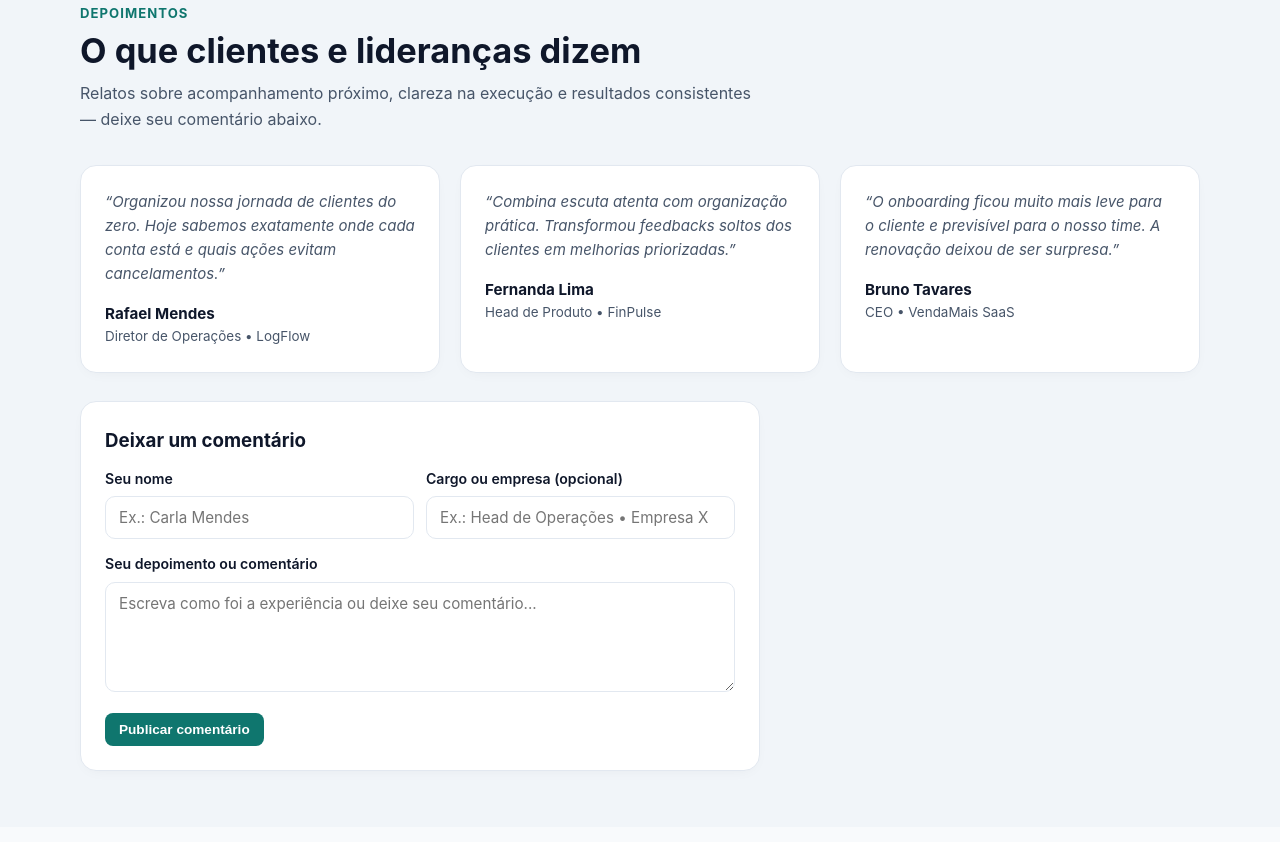
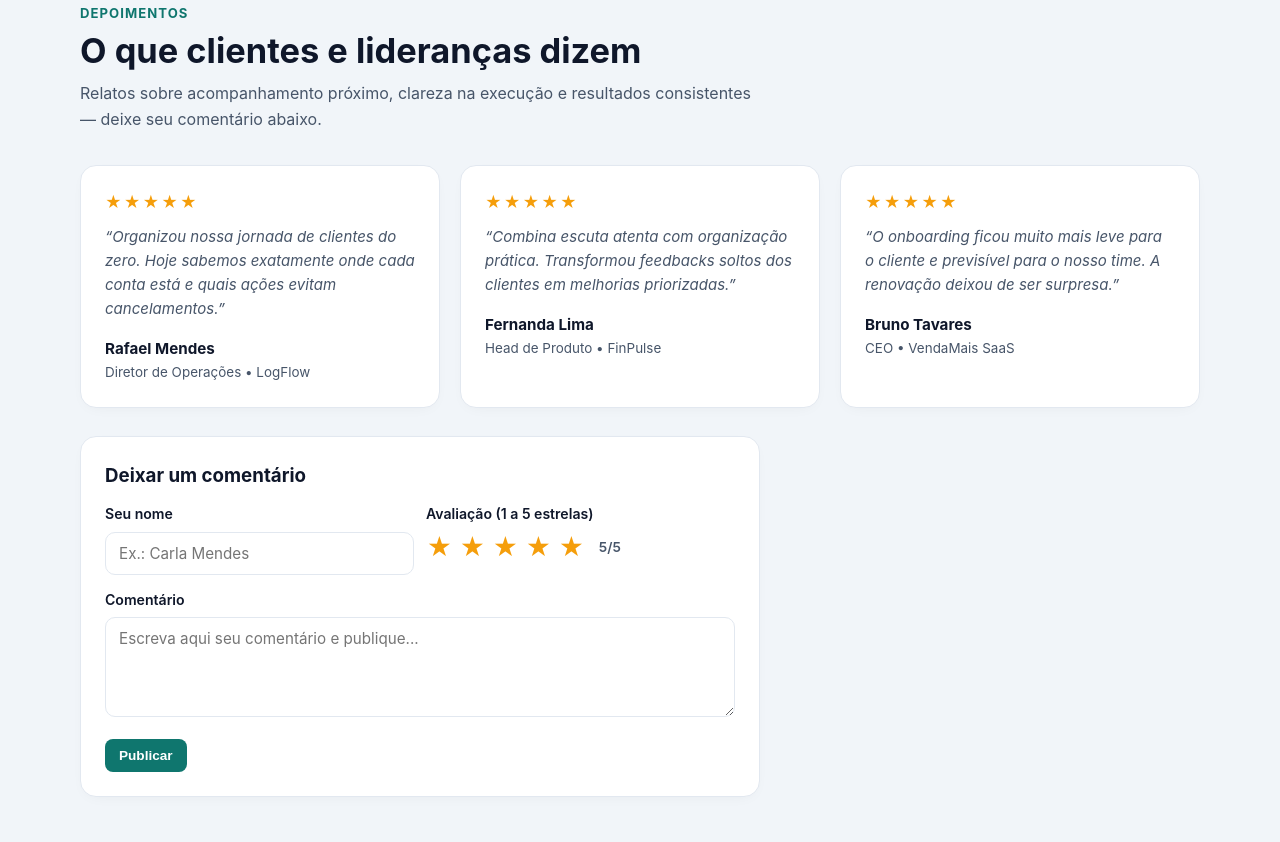
Before and after one commit to Dokka9/BarbaraDavid, a plain HTML site: page index.html in a window 1280 px wide. Shown: the part 2098-2940 px from the top of the page. Drawn offline with Linux system fonts and the light colour scheme.

Commit message:
Add files via upload

```diff
--- a/index.html
+++ b/index.html
@@ -375,6 +375,36 @@
       font-size: 0.9rem;
     }
 
+    .stars-display {
+      color: #f59e0b;
+      font-size: 1rem;
+      letter-spacing: 2px;
+      margin-bottom: 10px;
+    }
+
+    .star-picker {
+      display: inline-flex;
+      gap: 6px;
+      align-items: center;
+    }
+
+    .star-btn {
+      background: none;
+      border: none;
+      font-size: 1.6rem;
+      line-height: 1;
+      cursor: pointer;
+      color: #cbd5e1;
+      transition: transform 0.15s ease, color 0.15s ease;
+      padding: 2px;
+    }
+
+    .star-btn.active,
+    .star-btn:hover {
+      color: #f59e0b;
+      transform: scale(1.08);
+    }
+
     .quote {
       font-style: italic;
       color: var(--text);
@@ -446,7 +476,7 @@
     }
 
     textarea {
-      min-height: 110px;
+      min-height: 100px;
       resize: vertical;
     }
 
@@ -693,15 +723,23 @@
                 <input id="commentAuthor" type="text" required placeholder="Ex.: Carla Mendes" />
               </div>
               <div class="field">
-                <label for="commentRole">Cargo ou empresa (opcional)</label>
-                <input id="commentRole" type="text" placeholder="Ex.: Head de Operações • Empresa X" />
+                <label>Avaliação (1 a 5 estrelas)</label>
+                <div class="star-picker" id="commentStarPicker" role="radiogroup" aria-label="Avaliação de 1 a 5 estrelas">
+                  <button type="button" class="star-btn active" data-value="1" aria-label="1 estrela">★</button>
+                  <button type="button" class="star-btn active" data-value="2" aria-label="2 estrelas">★</button>
+                  <button type="button" class="star-btn active" data-value="3" aria-label="3 estrelas">★</button>
+                  <button type="button" class="star-btn active" data-value="4" aria-label="4 estrelas">★</button>
+                  <button type="button" class="star-btn active" data-value="5" aria-label="5 estrelas">★</button>
+                  <span id="commentStarLabel" style="margin-left: 8px; font-size: 0.86rem; color: var(--muted); font-weight: 600;">5/5</span>
+                </div>
+                <input id="commentRating" type="hidden" value="5" />
               </div>
             </div>
             <div class="field">
-              <label for="commentText">Seu depoimento ou comentário</label>
-              <textarea id="commentText" required placeholder="Escreva como foi a experiência ou deixe seu comentário..."></textarea>
-            </div>
-            <button type="submit" class="btn btn-primary btn-sm">Publicar comentário</button>
+              <label for="commentText">Comentário</label>
+              <textarea id="commentText" required placeholder="Escreva aqui seu comentário e publique..."></textarea>
+            </div>
+            <button type="submit" class="btn btn-primary btn-sm">Publicar</button>
             <div class="feedback" id="commentFeedback"></div>
           </form>
         </div>
@@ -952,6 +990,16 @@
           <div class="field">
             <label for="newTestRole">Cargo / Empresa</label>
             <input id="newTestRole" type="text" placeholder="Ex.: Head de Operações • Empresa X" />
+          </div>
+          <div class="field">
+            <label for="newTestRating">Estrelas (1 a 5)</label>
+            <select id="newTestRating">
+              <option value="5">★★★★★ (5/5)</option>
+              <option value="4">★★★★☆ (4/5)</option>
+              <option value="3">★★★☆☆ (3/5)</option>
+              <option value="2">★★☆☆☆ (2/5)</option>
+              <option value="1">★☆☆☆☆ (1/5)</option>
+            </select>
           </div>
           <div class="field">
             <label for="newTestQuote">Depoimento ou comentário</label>
@@ -1096,18 +1144,21 @@
           id: 1,
           author: "Rafael Mendes",
           role: "Diretor de Operações • LogFlow",
+          rating: 5,
           quote: "Organizou nossa jornada de clientes do zero. Hoje sabemos exatamente onde cada conta está e quais ações evitam cancelamentos."
         },
         {
           id: 2,
           author: "Fernanda Lima",
           role: "Head de Produto • FinPulse",
+          rating: 5,
           quote: "Combina escuta atenta com organização prática. Transformou feedbacks soltos dos clientes em melhorias priorizadas."
         },
         {
           id: 3,
           author: "Bruno Tavares",
           role: "CEO • VendaMais SaaS",
+          rating: 5,
           quote: "O onboarding ficou muito mais leve para o cliente e previsível para o nosso time. A renovação deixou de ser surpresa."
         }
       ]
@@ -1143,8 +1194,30 @@
       return "https://" + raw.replace(/^\/+/, "");
     }
 
+    function renderStars(rating) {
+      const n = Math.max(1, Math.min(5, Number(rating) || 5));
+      return "★".repeat(n) + "☆".repeat(5 - n);
+    }
+
     let state = loadData();
     let activeFilter = "todos";
+    let selectedStar = 5;
+
+    function updateStarPicker(val) {
+      selectedStar = Math.max(1, Math.min(5, Number(val) || 5));
+      document.getElementById("commentRating").value = String(selectedStar);
+      document.getElementById("commentStarLabel").textContent = `${selectedStar}/5`;
+      document.querySelectorAll("#commentStarPicker .star-btn").forEach(btn => {
+        const starVal = Number(btn.dataset.value);
+        btn.classList.toggle("active", starVal <= selectedStar);
+      });
+    }
+
+    document.getElementById("commentStarPicker").addEventListener("click", (e) => {
+      const btn = e.target.closest(".star-btn");
+      if (!btn) return;
+      updateStarPicker(btn.dataset.value);
+    });
 
     function renderAll() {
       const initials = getInitials(state.name);
@@ -1153,7 +1226,7 @@
 
       const avatarEl = document.getElementById("avatarInitials");
       if (state.avatarUrl && state.avatarUrl.trim()) {
-        avatarEl.outerHTML = `<img id="avatarInitials" class="avatar-img" src="${escapeHtml(state.avatarUrl.trim())}" alt="${escapeHtml(state.name)}" onerror="this.outerHTML='<div class='avatar' id='avatarInitials'>${escapeHtml(initials)}</div>'" />`;
+        avatarEl.outerHTML = `<img id="avatarInitials" class="avatar-img" src="${escapeHtml(state.avatarUrl.trim())}" alt="${escapeHtml(state.name)}" onerror="this.outerHTML='<div class=\'avatar\' id=\'avatarInitials\'>${escapeHtml(initials)}</div>'" />`;
       } else if (avatarEl.tagName === "IMG") {
         avatarEl.outerHTML = `<div class="avatar" id="avatarInitials">${escapeHtml(initials)}</div>`;
       } else {
@@ -1229,9 +1302,10 @@
 
       document.getElementById("testimonialsGrid").innerHTML = state.testimonials.map(t => `
         <article class="card">
+          <div class="stars-display" aria-label="${Number(t.rating) || 5} de 5 estrelas">${renderStars(t.rating)}</div>
           <p class="quote">“${escapeHtml(t.quote)}”</p>
           <div class="author-name">${escapeHtml(t.author)}</div>
-          <div class="author-role">${escapeHtml(t.role)}</div>
+          <div class="author-role">${escapeHtml(t.role || "Cliente")}</div>
         </article>
       `).join("");
 
@@ -1274,20 +1348,22 @@
     document.getElementById("publicCommentForm").addEventListener("submit", (e) => {
       e.preventDefault();
       const author = document.getElementById("commentAuthor").value.trim();
-      const role = document.getElementById("commentRole").value.trim();
+      const rating = Number(document.getElementById("commentRating").value) || 5;
       const text = document.getElementById("commentText").value.trim();
       if (!author || !text) return;
       state.testimonials.push({
         id: Date.now(),
         author,
-        role: role || "Cliente",
+        role: "Comentário de cliente",
+        rating,
         quote: text
       });
       saveData(state);
       const fb = document.getElementById("commentFeedback");
       fb.style.display = "block";
-      fb.textContent = "Comentário publicado em Depoimentos! Você pode gerenciá-lo em 'Configurar site'.";
+      fb.textContent = "Comentário publicado!";
       e.target.reset();
+      updateStarPicker(5);
     });
 
     document.getElementById("contactForm").addEventListener("submit", async (e) => {
@@ -1516,7 +1592,7 @@
       document.getElementById("adminTestimonialsList").innerHTML = state.testimonials.map(t => `
         <div class="list-item">
           <div class="list-item-top">
-            <strong>${escapeHtml(t.author)} — ${escapeHtml(t.role)}</strong>
+            <strong>${escapeHtml(t.author)} — ${renderStars(t.rating)}</strong>
             <button class="btn btn-outline btn-sm" onclick="deleteTestimonial(${t.id})" type="button">Excluir</button>
           </div>
           <div style="font-size: 0.85rem; color: var(--muted);">“${escapeHtml(t.quote)}”</div>
@@ -1570,6 +1646,7 @@
     document.getElementById("addTestBtn").addEventListener("click", () => {
       const author = document.getElementById("newTestAuthor").value.trim();
       const role = document.getElementById("newTestRole").value.trim();
+      const rating = Number(document.getElementById("newTestRating").value) || 5;
       const quote = document.getElementById("newTestQuote").value.trim();
       if (!author || !quote) {
         alert("Preencha o nome e o depoimento.");
@@ -1579,11 +1656,13 @@
         id: Date.now(),
         author,
         role: role || "Cliente",
+        rating,
         quote
       });
       saveData(state);
       document.getElementById("newTestAuthor").value = "";
       document.getElementById("newTestRole").value = "";
+      document.getElementById("newTestRating").value = "5";
       document.getElementById("newTestQuote").value = "";
     });
 
@@ -1607,6 +1686,7 @@
       }
     });
 
+    updateStarPicker(5);
     renderAll();
   </script>
 </body>
```
